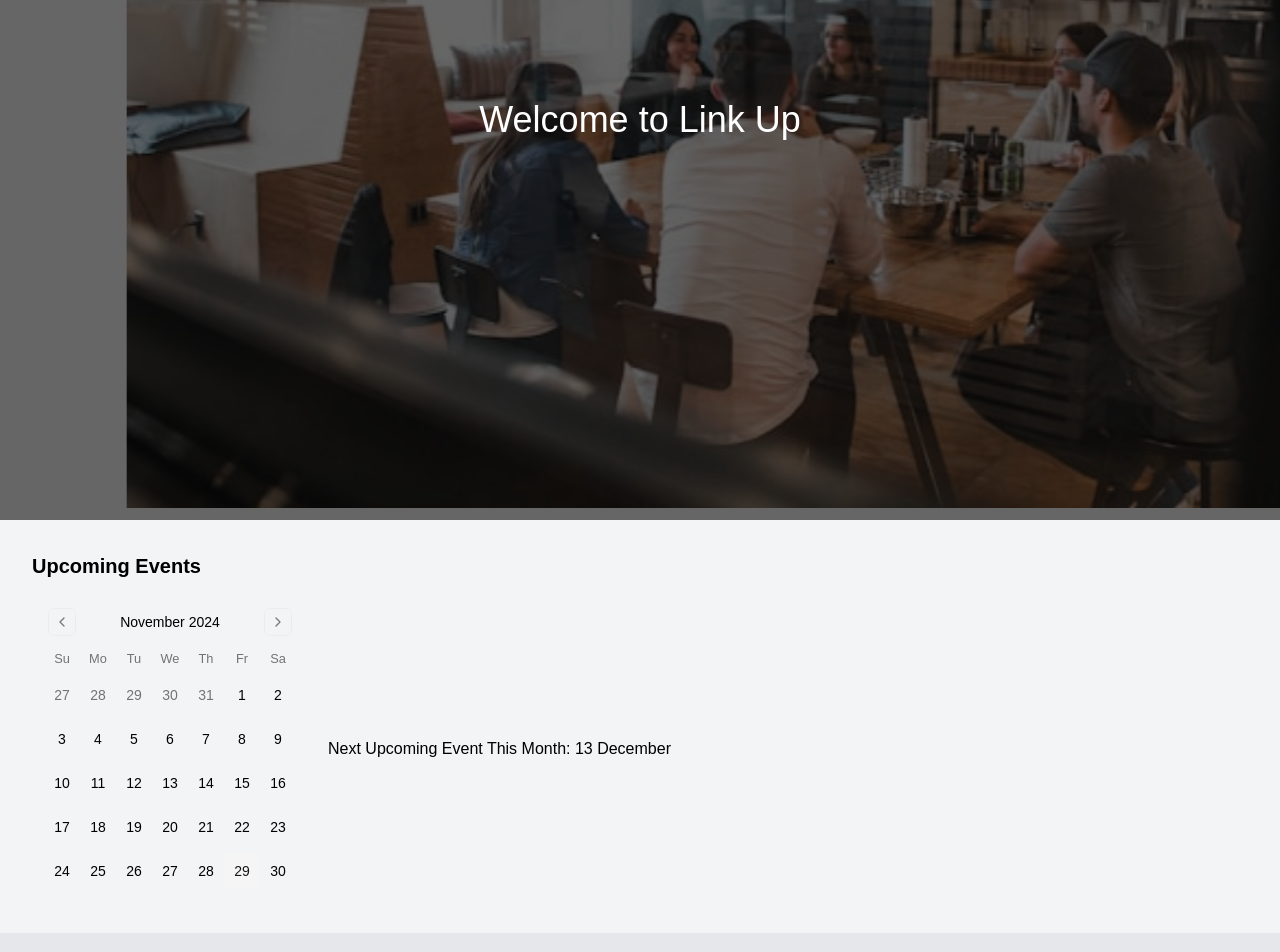
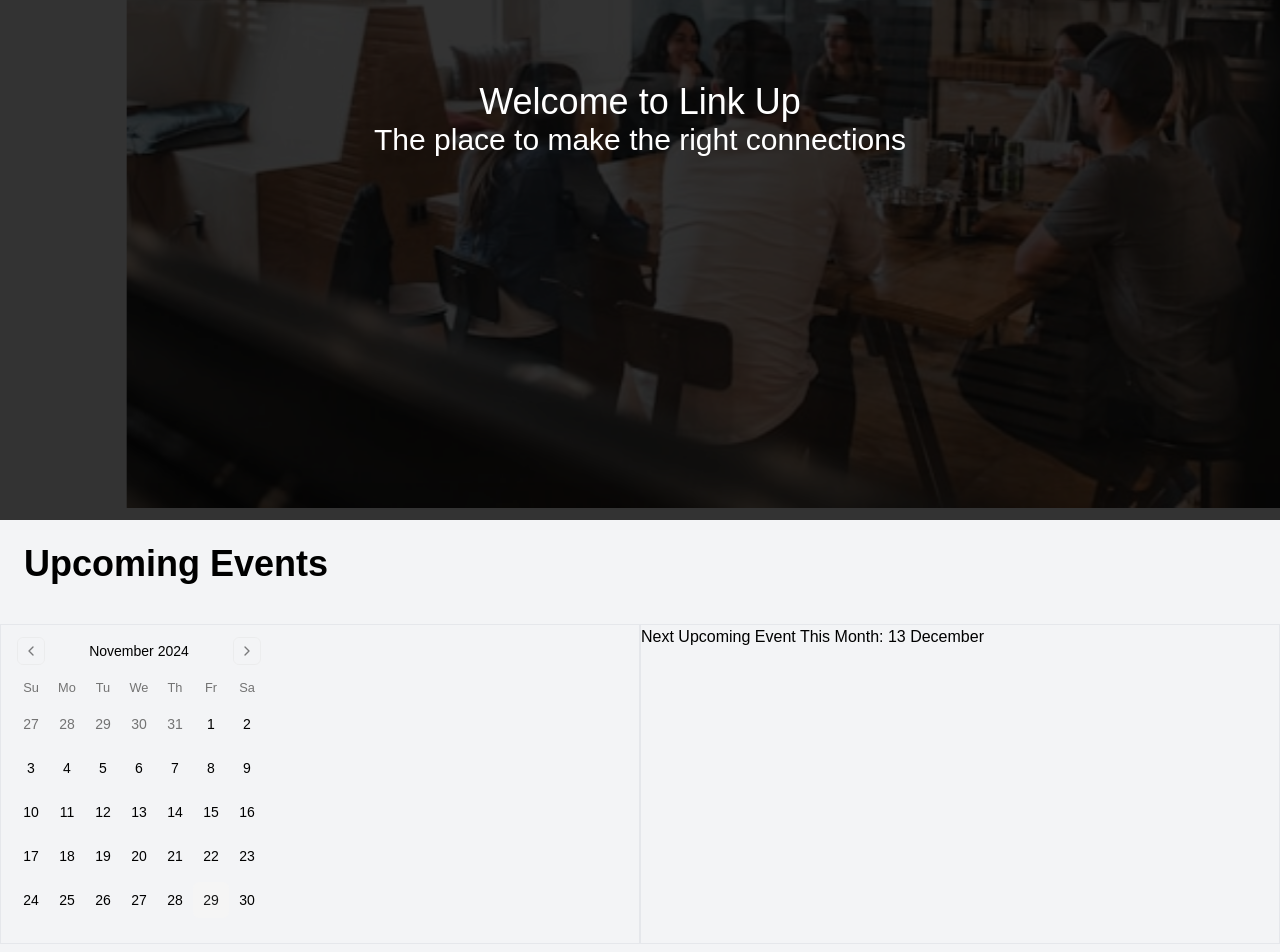
Before and after one commit to JosueSalazaku/linkup, a Next.js app: page / in a window 1280 px wide. Shown: the part 280-1232 px from the top of the page. Built offline with nearby package versions, Linux system fonts and the light colour scheme.

Commit message:
Refactor layout structure, enhance event section styling, and update slideshow overlay for improved user experience

```diff
--- a/src/app/layout.tsx
+++ b/src/app/layout.tsx
@@ -16,9 +16,11 @@ export default function RootLayout({
   return (
     <html lang="en">
       <body>
-        <Nav />
-        {children}
-        <Footer />
+        <div className="content-wrapper">
+          <Nav />
+          <main className="main-content">{children}</main>
+          <Footer />
+        </div>
       </body>
     </html>
   );
--- a/src/app/page.tsx
+++ b/src/app/page.tsx
@@ -15,13 +15,18 @@ export default function Home() {
       {/* Content */}
       <section className="w-screen h-screen flex flex-col justify-center items-center">
         <h1 className="text-white text-4xl">Welcome to Link Up</h1>
+        <h1 className="text-white text-3xl">The place to make the right connections</h1>
       </section>
 
-      <section className="w-screen p-8 bg-gray-100">
-        <h1 className="text-xl font-bold">Upcoming Events</h1>
-        <div className="flex gap-5 items-center mt-4">
+      <section className="w-screen h-[30rem] bg-gray-100">
+        <h1 className="text-4xl font-bold p-6">Upcoming Events</h1>
+        <div className="flex items-center mt-4">
+          <div className="border h-[20rem] w-1/2">
           <Calendar />
+          </div>
+          <div className="border h-[20rem] w-1/2 items-center">
           <h1>Next Upcoming Event This Month: 13 December</h1>
+          </div>
         </div>
       </section>
 
--- a/src/components/PictureSlide.tsx
+++ b/src/components/PictureSlide.tsx
@@ -33,7 +33,7 @@ const Slideshow = ({ images }: SlideshowProps) => {
   return (
     <div className="absolute top-0 left-0 w-full h-screen -z-10 overflow-hidden">
       {/* Overlay */}
-      <div className="absolute top-0 left-0 w-full h-full bg-black/60 z-10"></div>
+      <div className="absolute top-0 left-0 w-full h-full bg-black/80 z-10"></div>
 
       {/* Slideshow */}
       <div
@@ -56,7 +56,7 @@ const Slideshow = ({ images }: SlideshowProps) => {
               src={img}
               alt={`Slide ${index + 1}`}
               width={1400}
-              height={1000}
+              height={800}
               className="object-cover"
               priority={index === 0}
             />
```
